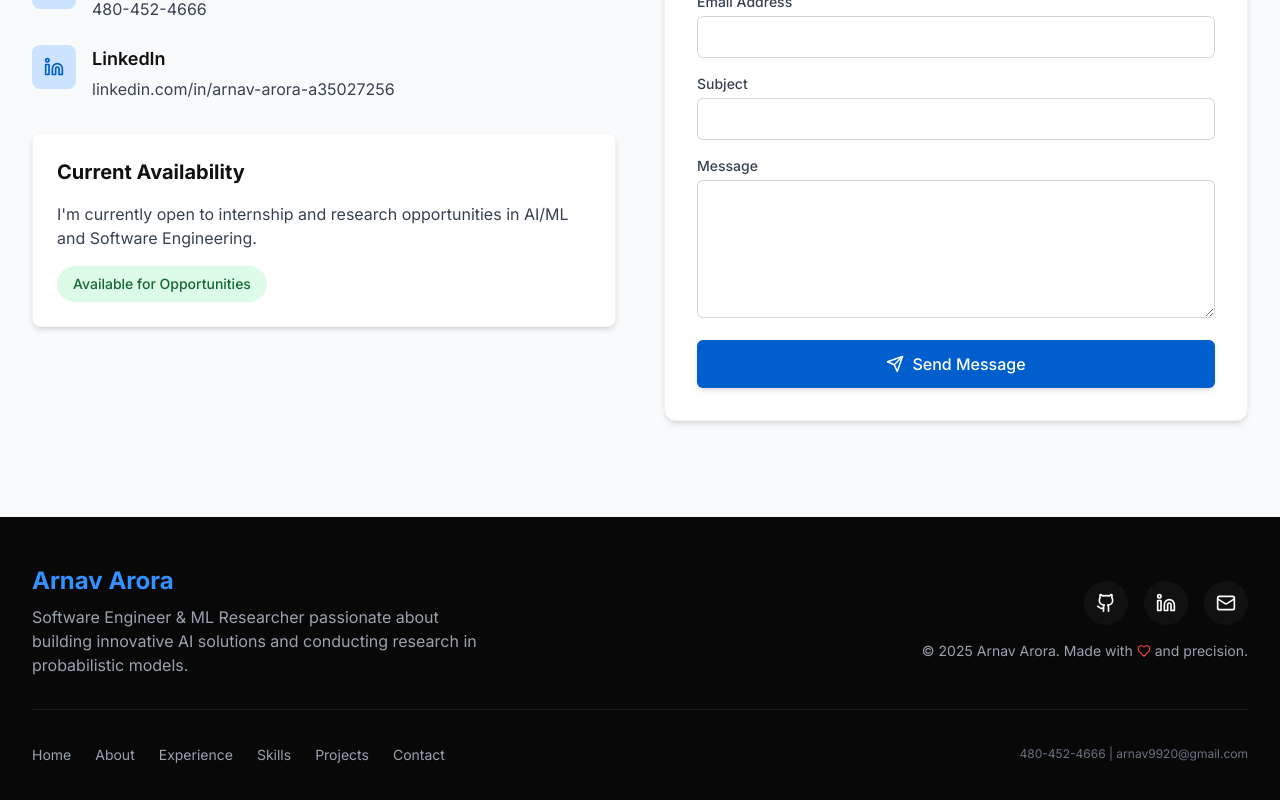
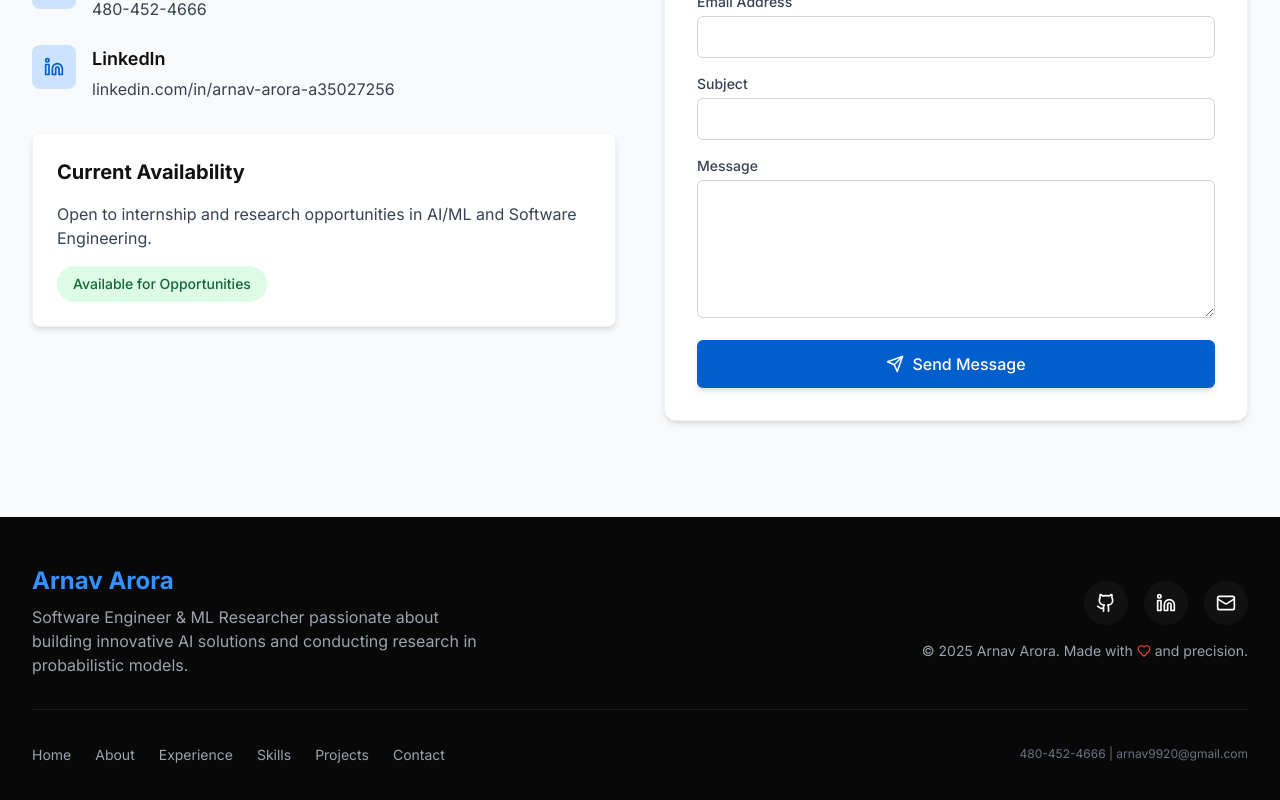
Before and after one commit to aarora80/arnavaroraortfolioweb, a React (Vite) app: page / in a window 1280 px wide. Shown: the part 6479-7279 px from the top of the page. Built offline with nearby package versions, Linux system fonts and the light colour scheme.

Commit message:
Updated Contact.tsx

```diff
--- a/src/components/Contact.tsx
+++ b/src/components/Contact.tsx
@@ -130,7 +130,7 @@ const Contact: React.FC = () => {
             <div className="bg-white dark:bg-dark-800 p-6 rounded-lg shadow-md border border-gray-100 dark:border-dark-700">
               <h4 className="text-xl font-bold mb-4">Current Availability</h4>
               <p className="text-gray-700 dark:text-gray-300 mb-4">
-                I'm currently open to internship and research opportunities in AI/ML and Software Engineering.
+                Open to internship and research opportunities in AI/ML and Software Engineering.
               </p>
               <div className="inline-block px-4 py-2 bg-green-100 dark:bg-green-900/30 text-green-800 dark:text-green-300 rounded-full text-sm font-medium">
                 Available for Opportunities
```
